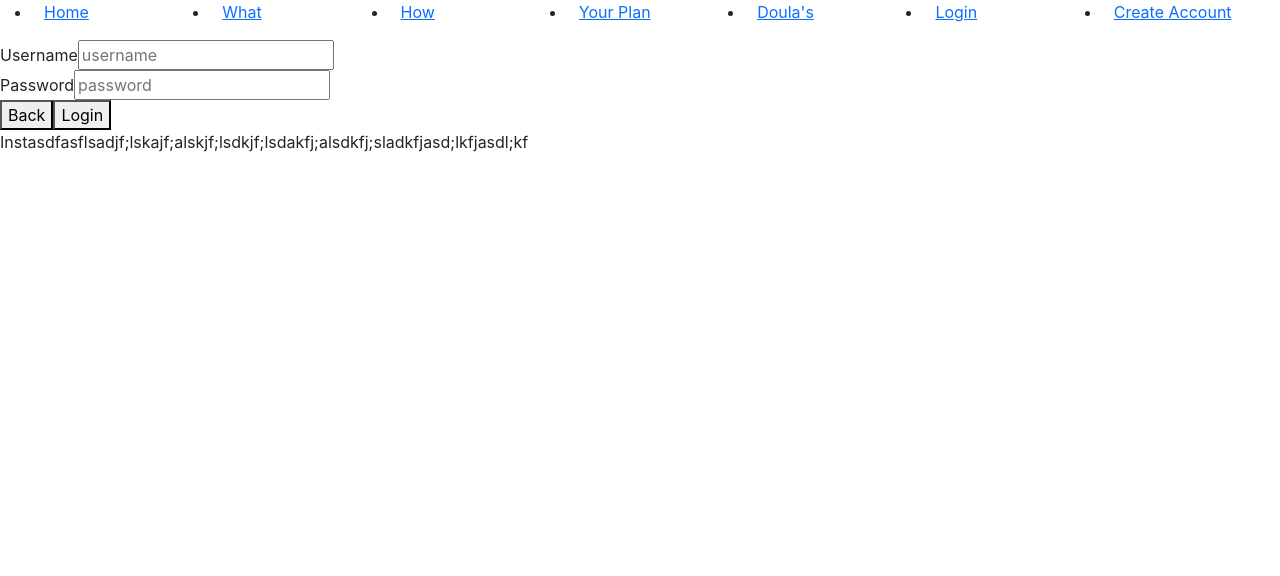
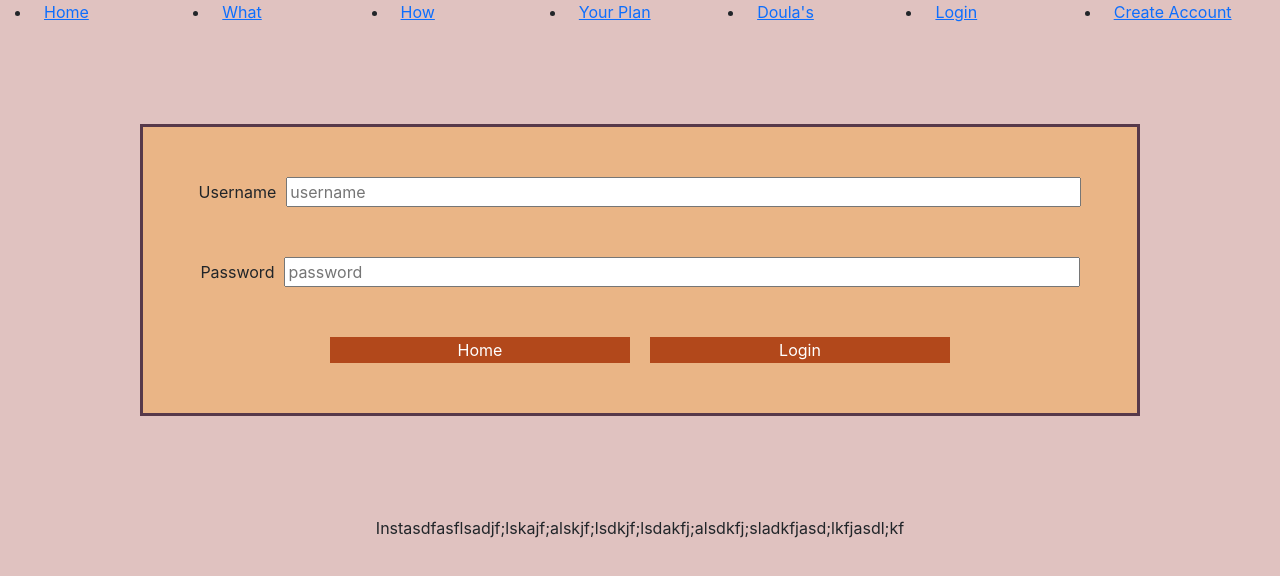
Before and after one commit to DanielSJuarez/safehandsdoula-app, a React (Create React App) app in the folder frontend/static/: page /login in a window 1280 px wide. Shown: the top 576 px of the page. Built offline with nearby package versions, Linux system fonts and the light colour scheme.

Commit message:
initial design

```diff
--- a/frontend/static/src/App.css
+++ b/frontend/static/src/App.css
@@ -36,3 +36,81 @@
     transform: rotate(360deg);
   }
 }
+
+.loginField{
+  text-align: center;
+  margin: 50px 0px
+}
+
+.loginPlacholder{
+  margin: 100px auto;
+  border: solid 3px #57394a;
+  max-width: 1000px;
+  background-color: #eab586;
+}
+
+.inputField{
+  width: 80%;
+  margin-left: 10px;
+}
+
+.inputField:hover{
+  background-color: rgb(204, 204, 204);
+}
+
+.loginRegisterButton{
+  background-color: #b2481b;
+  color: white;
+  border: none;
+  margin: 0px 10px;
+  width: 300px;
+}
+
+.loginRegisterButton:hover{
+  background-color: #57394a;
+}
+
+.doulacheckPlacholder {
+  margin-left: 25px;
+}
+
+.doulaCheck {
+  margin: 20px 15px
+}
+
+.pageSupport{
+  text-align: center;
+}
+
+.summaryView{
+  background-color: #dbb0a0;
+  text-align: center;
+  border: solid 5px #e0c2c0;
+  /* height: 350px; */
+  /* margin: 5px; */
+}
+
+.summaryView:hover {
+  background-color: #eab586;
+}
+
+.imgHolder{
+  height: 200px;
+  width: 200px;
+  margin: 20px auto;
+}
+
+.image{
+  width: 100%;
+  border-radius: 50%;
+  height: 100%
+}
+
+.userHeader{
+  margin: 30px 0px;
+}
+
+.calendly{
+  background-color: #57394a;
+  border: solid 5px #b2481b;
+}
--- a/frontend/static/src/components/login.js
+++ b/frontend/static/src/components/login.js
@@ -61,12 +61,12 @@ function Login() {
                     <input type='password' className='inputField' name='password' id='password' placeholder='password' onChange={handleInput} required value={state.password}/>
                 </div>
                 <div className='col loginField'>
-                    <button className='loginRegisterButton' type='button' onClick={() => navigate('/home')}>Back</button>
+                    <button className='loginRegisterButton' type='button' onClick={() => navigate('/home')}>Home</button>
                     <button className='loginRegisterButton' type='submit'>Login</button>
                 </div>
             </form>
         </div>
-        <div>
+        <div className='pageSupport'>
             <p>Instasdfasflsadjf;lskajf;alskjf;lsdkjf;lsdakfj;alsdkfj;sladkfjasd;lkfjasdl;kf</p>
         </div>
         </>
--- a/frontend/static/src/components/profileDisplayView.js
+++ b/frontend/static/src/components/profileDisplayView.js
@@ -1,4 +1,4 @@
-function profilesDiplayView({ image, name, started, setGetId, id, setIsSummary}) {
+function profilesDiplayView({ image, name, started, setGetId, id, setIsSummary }) {
 
     const detail = (id) => {
         setIsSummary(true)
@@ -6,12 +6,14 @@ function profilesDiplayView({ image, name, started, setGetId, id, setIsSummary})
     }
 
     return (
-        <section onClick={() => detail(id)}>
+        <section onClick={() => detail(id)} className='col-lg-3 summaryView'>
             <div className='imgHolder'>
-                <img src={image} alt={name} />
+                <img src={image} alt={name} className='image' />
             </div>
-            <h2>{name}</h2>
-            <p>{started}</p>
+            <div className="userHeader">
+                <h2>{name}</h2>
+                <p>{started}</p>
+            </div>
         </section>
     )
 }
--- a/frontend/static/src/components/profileView.js
+++ b/frontend/static/src/components/profileView.js
@@ -26,9 +26,11 @@ function ProfileView({ image, name, started, facebook, twitter, instagram, websi
     return (
         <section className='col article'>
             <div className='imgHolder'>
-                <img src={image} alt={name} />
+                <img src={image} alt={name} className='image'/>
             </div>
+            <label htmlFor='name'>Name</label>
             <h2>{name}</h2>
+            <label htmlFor='started'>Started</label>
             <p>{started}</p>
             <a target='blank' href={facebook}>{facebook}</a>
             <a target='blank' href={twitter}>{twitter}</a>
@@ -41,7 +43,9 @@ function ProfileView({ image, name, started, facebook, twitter, instagram, websi
             <button onClick={() => setIsSummary(false)} >Back to Doula's</button>
             <p>Contact</p>
             {auth ? isLogin : notIsLogin}
-            {linked ? isCalendly : isNotCalendly}
+            <div className='calendly'>
+                {linked ? isCalendly : isNotCalendly}
+            </div>
         </section>
     )
 }
--- a/frontend/static/src/components/profilesList.js
+++ b/frontend/static/src/components/profilesList.js
@@ -45,8 +45,10 @@ function ProfilesList(){
     ))
 
     return (
-        <div>
+        <div className='container profileList'>
+            <div className='row'>
             {isSummary ? profileDetailHTML : profileSummaryHTML}
+            </div>
         </div>
     )
 }
--- a/frontend/static/src/components/register.js
+++ b/frontend/static/src/components/register.js
@@ -86,16 +86,16 @@ function Register(){
                     <label htmlFor='password2'>Confirm Password</label>
                     <input className='inputField' type='password' name='password2' id='password' placeholder='password' onChange={newHandleInput} required value={newState.password2}/>
                 </div>
-                <div>
+                <div className='col doulacheckPlacholder'>
                 <label htmlFor='checkbox'>Are you a doula?</label>
-                    <input type='checkbox' onChange={() => doula()}/>
+                    <input className='doulaCheck' type='checkbox' onChange={() => doula()}/>
                 </div>
                 <div className='col loginField'>
                     <button className='loginRegisterButton' type='submit'>Create Account</button>
                 </div>
             </form>
         </div>
-        <div>
+        <div className='pageSupport'>
             <p>“The so called miracle of birth is nature getting her own way.” - Camille Paglia</p>
         </div>
         </>
--- a/frontend/static/src/index.css
+++ b/frontend/static/src/index.css
@@ -5,6 +5,7 @@ body {
     sans-serif;
   -webkit-font-smoothing: antialiased;
   -moz-osx-font-smoothing: grayscale;
+  background-color: #e0c2c0;
 }
 
 code {
```
Also changed, not shown: 1 other file (tests, documents, lock files or other folders).
